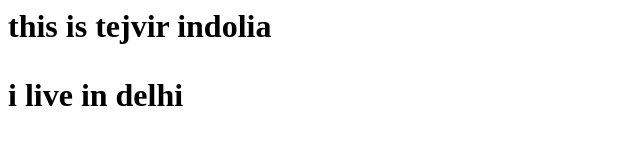
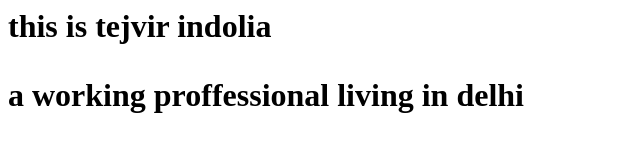
Before and after one commit to Chaudhary93/memory, a plain HTML site: page index.html in a window 1280 px wide. Shown: the whole page, without its empty margins (0-640 px from the left). Drawn offline with Linux system fonts and the light colour scheme.

Commit message:
added index.html

```diff
--- a/index.html
+++ b/index.html
@@ -1,3 +1,3 @@
 <html><h1>this is tejvir indolia
-<p>  i live in delhi</p>
+<p>  a working proffessional living in delhi</p>
 </h1></html>
```
